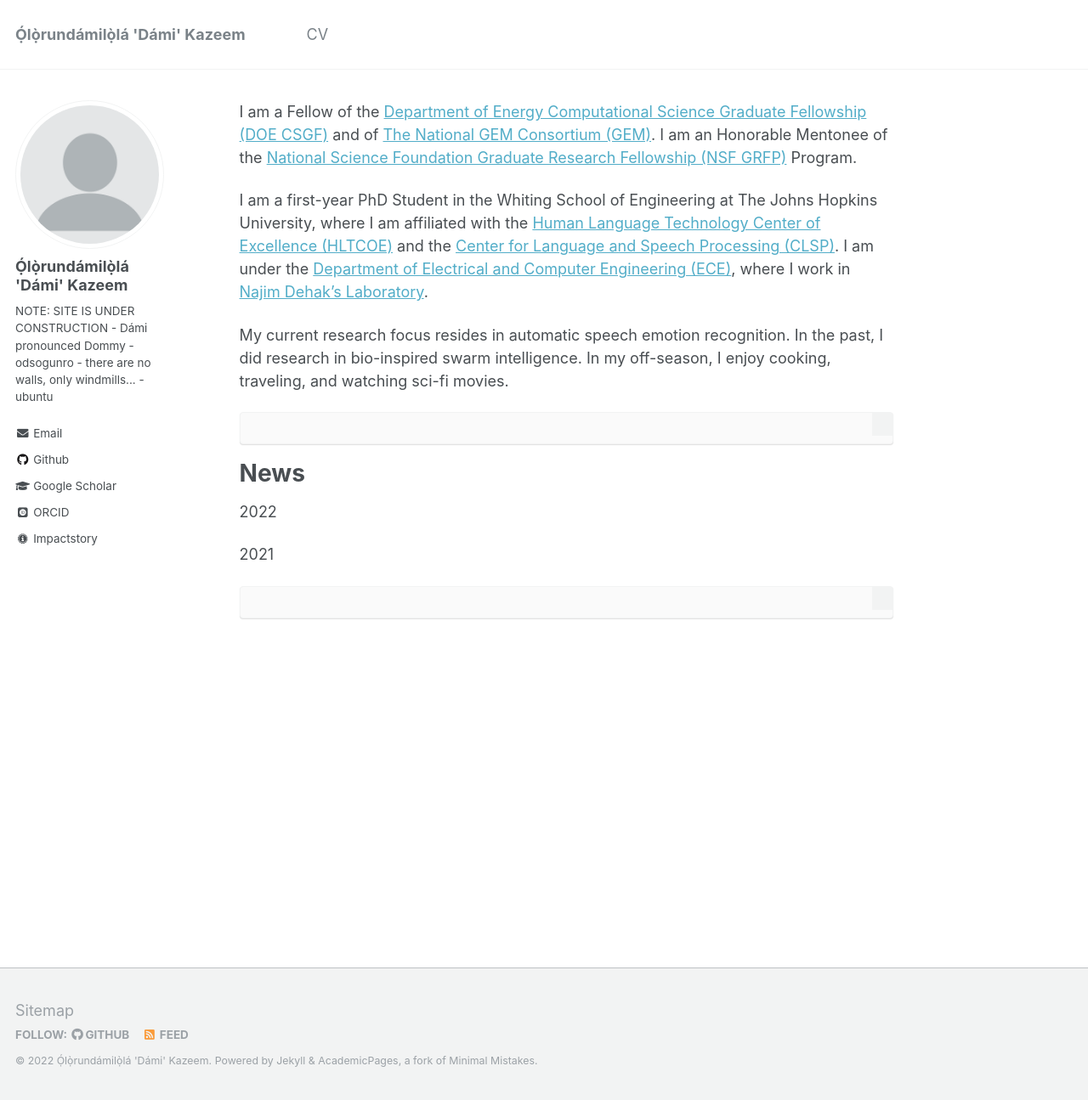
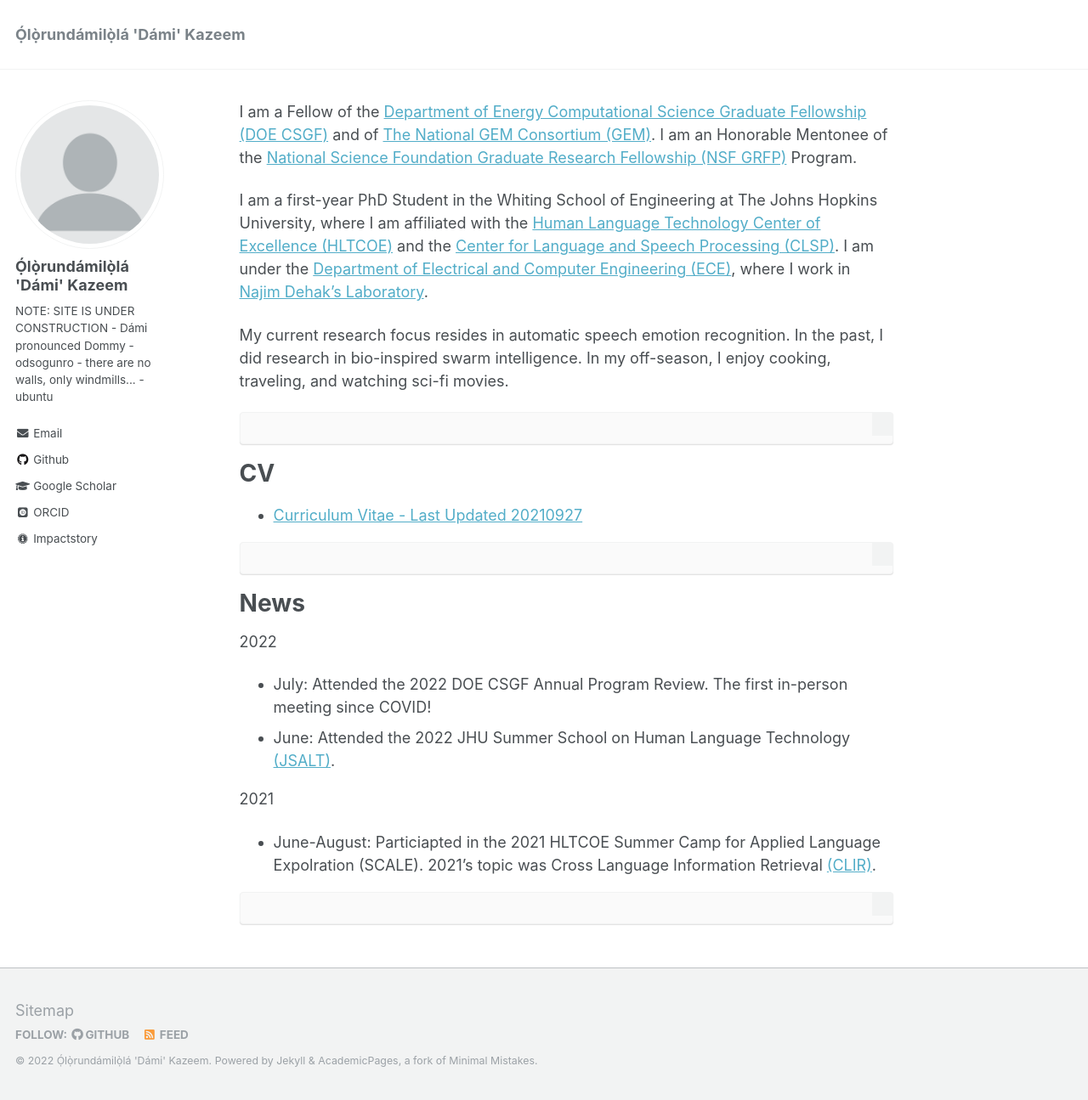
Before and after one commit to odsogunro/odsogunro.github.io, a Jekyll site: the page built from _pages/about.md, in a window 1280 px wide and 1295 px high. Shown: the whole window at 85% size. Built offline with Jekyll 4.4.1, drawn with Linux system fonts in a browser that asks for light colours; some web fonts are replaced.

Commit message:
added first post to news section

````diff
--- a/_data/navigation.yml
+++ b/_data/navigation.yml
@@ -1,7 +1,7 @@
 # main links links
 main:
-  - title: "CV"
-    url: /cv/
+  # - title: "CV"
+  #   url: /cv/
     # url: /files/OlorundamilolaKazeemCurriculumVitae_20210927.pdf
   # - title: "Posters"
   #   url: /posters/
--- a/_pages/about.md
+++ b/_pages/about.md
@@ -28,11 +28,28 @@ My current research focus resides in automatic speech emotion recognition. In th
 ```
 ```
 
+
+CV
+=====
+- [Curriculum Vitae - Last Updated 20210927](https://odsogunro.github.io/files/OlorundamilolaKazeemCurriculumVitae_20210927.pdf)
+
+```
+```
+
 News
 =====
 2022
+- July: Attended the 2022 DOE CSGF Annual Program Review. The first in-person meeting since COVID!
+- June: Attended the 2022 JHU Summer School on Human Language Technology [(JSALT)](https://www.clsp.jhu.edu/2022-eighth-frederick-jelinek-memorial-summer-workshop/2022-workshop-schedule/).
+<!-- - ... -->
 
 2021
+
+- June-August: Particiapted in the 2021 HLTCOE Summer Camp for Applied Language Expolration (SCALE). 2021's topic was Cross Language Information Retrieval [(CLIR)]( https://hltcoe.jhu.edu/research/scale/scale-2021/).
+
+<!-- - May: ...
+
+- April: ... -->
 
 
 ```
````
